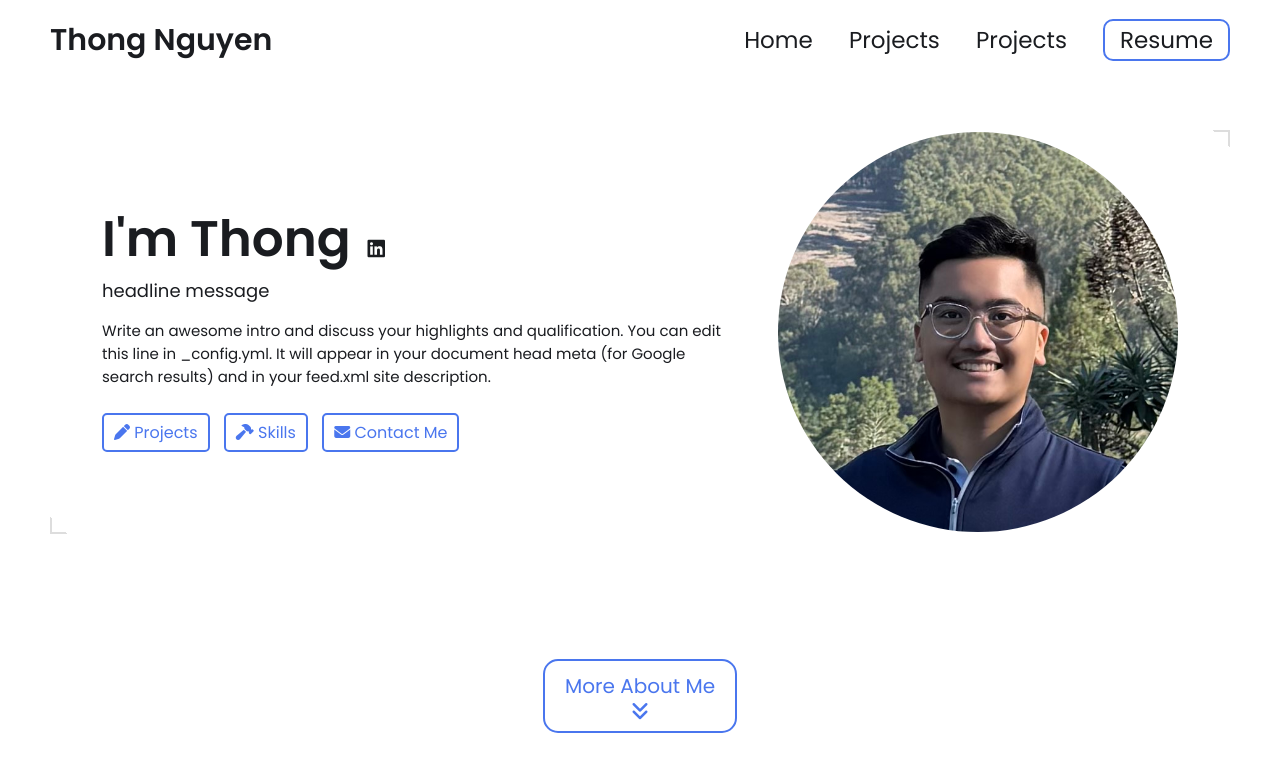
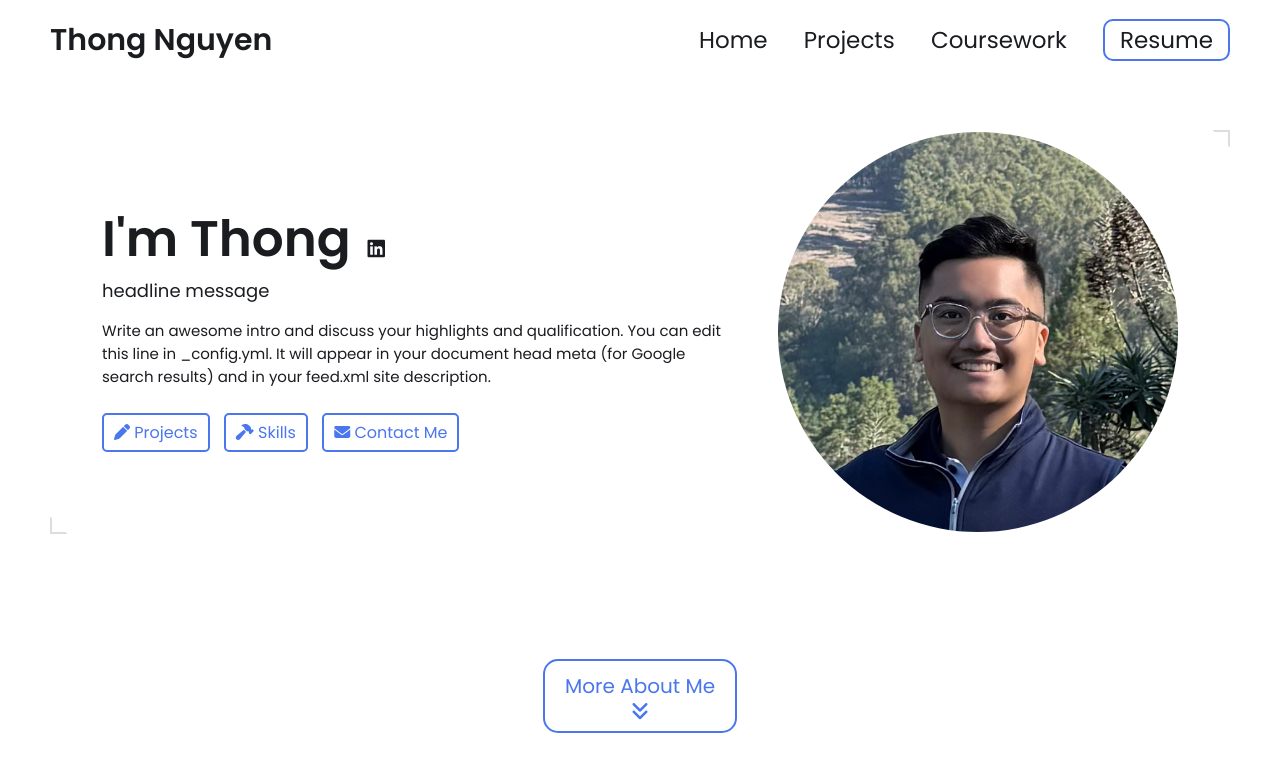
Before and after one commit to thongmn-8888/thongmn-8888.github.io, a Jekyll site: the page built from index.html, in a window 1280 px wide and 900 px high. Shown: the top 772 px of the window. Built offline with Jekyll 4.4.1, drawn with Linux system fonts in a browser that asks for light colours.

Commit message:
Update navbar.html

```diff
--- a/_includes/navbar.html
+++ b/_includes/navbar.html
@@ -12,8 +12,8 @@
         <a href="/projects/">
             <span>Projects</span>
         </a>
-        <a href="/projects/">
-            <span>Projects</span>
+        <a href="/coursework/">
+            <span>Coursework</span>
         </a>
         <a href="{{site.resume-url}}" target="_blank" rel="noopener noreferrer">
             <span>Resume</span>
```
